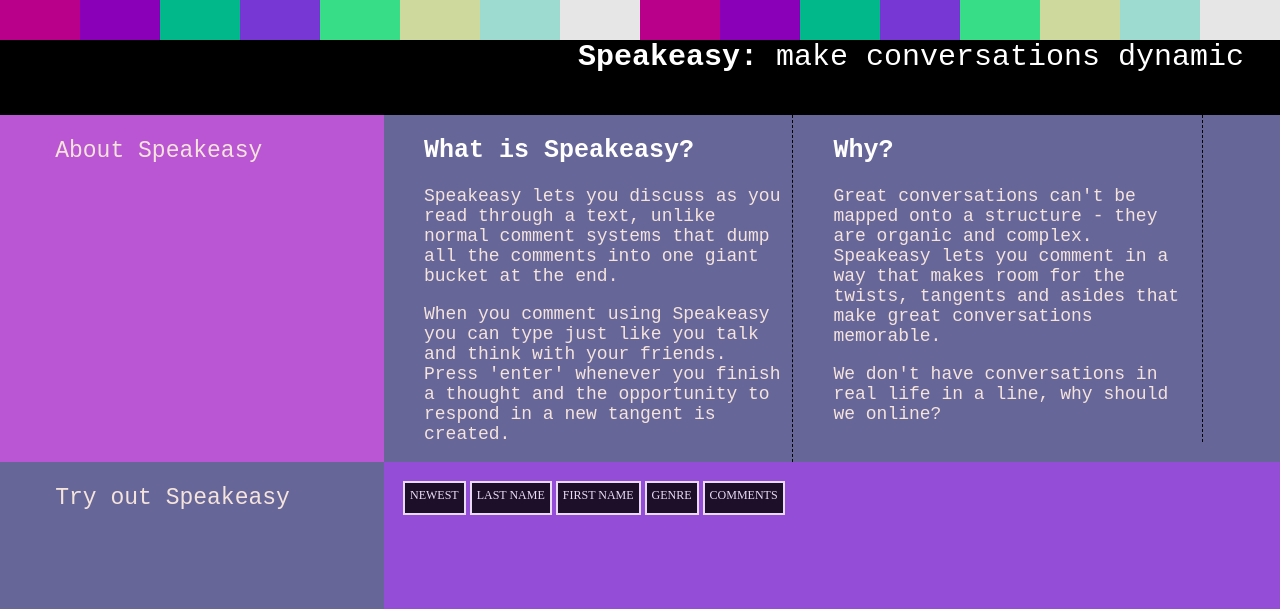
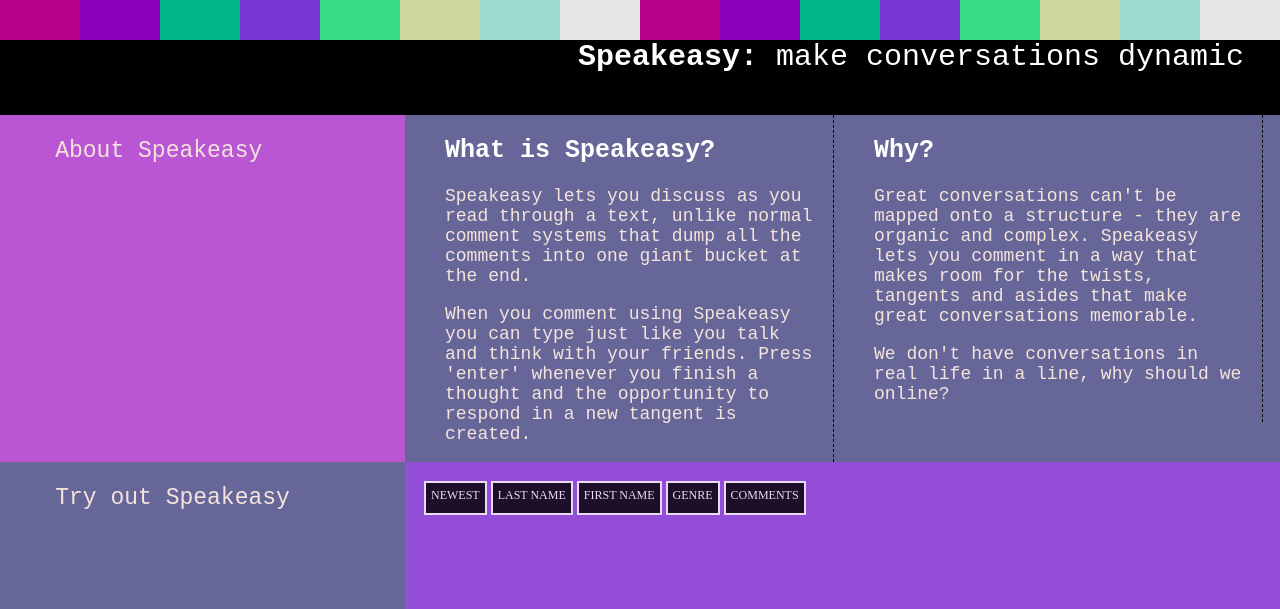
Before and after one commit to dpsfrishberg/speakeasy, a Django app: template speakeasy_core/templates/index.html in a window 1280 px wide; the page is wider, and only the part inside the window is pictured. Shown: the top 609 px of that part. Run offline with Django 3.2, Linux system fonts and the light colour scheme; the template is opened without the code that fills it, so the values that code supplies are empty; some libraries are stand-ins or nearby versions.

Commit message:
Added min-width

```diff
--- a/speakeasy_core/static/speakeasyhome.css
+++ b/speakeasy_core/static/speakeasyhome.css
@@ -11,6 +11,10 @@ body {
 h2 {
     font-size: 25px;
     color: white;
+}
+
+#pagebody {
+    min-width: 1350px;
 }
 
 #banner {
```
